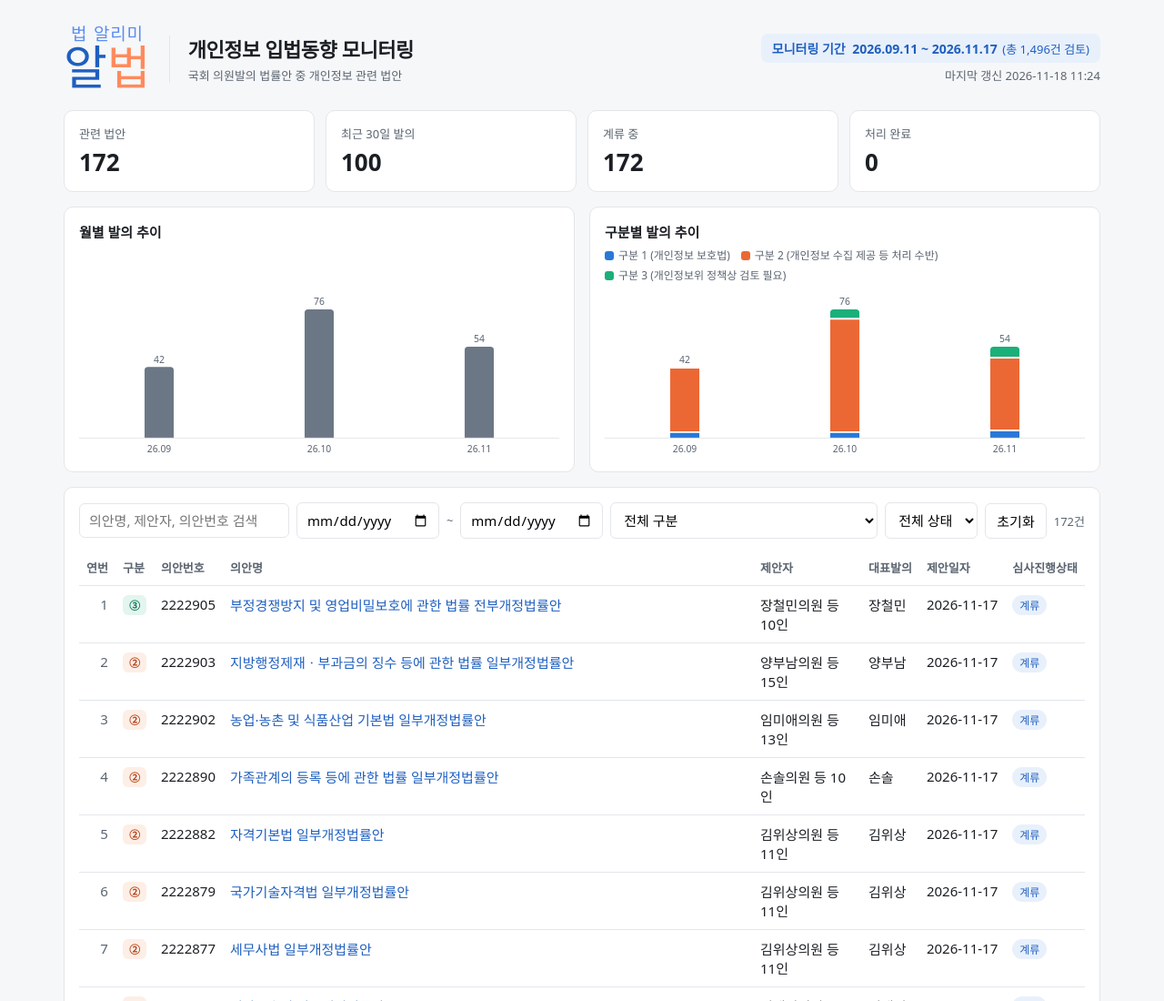
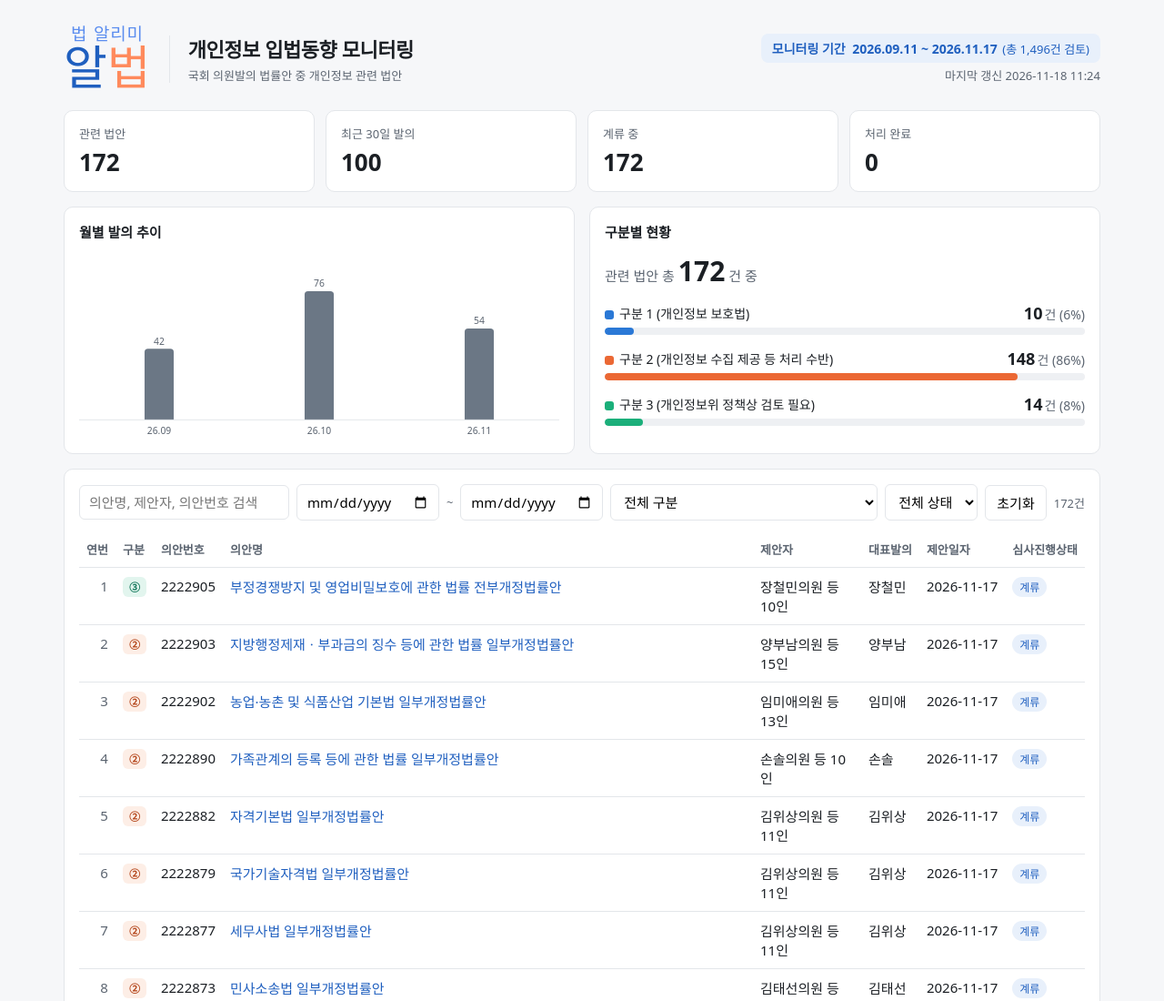
Before and after one commit to Pipc-moniter/-bill-monitor, a plain HTML site: page index.html in a window 1280 px wide. Shown: the top 1100 px of the page at 91% size. Drawn offline with Linux system fonts and the light colour scheme; a web font is replaced by a local one.

Commit message:
Add tier summary section and update chart rendering

```diff
--- a/index.html
+++ b/index.html
@@ -56,6 +56,16 @@
   #tip { position: fixed; pointer-events: none; background: #1b1f24; color: #fff; font-size: 12px; line-height: 1.6;
     padding: 8px 10px; border-radius: 8px; box-shadow: 0 4px 14px rgba(0,0,0,.18); display: none; z-index: 10; white-space: nowrap; }
   #tip i { display: inline-block; width: 8px; height: 8px; border-radius: 2px; margin-right: 6px; }
+  .tier-summary { margin-top: auto; margin-bottom: auto; }
+  .tier-summary .ts-total { font-size: 15px; color: var(--sub); margin-bottom: 14px; }
+  .tier-summary .ts-total b { font-size: 30px; color: var(--ink); margin: 0 4px; font-variant-numeric: tabular-nums; }
+  .ts-row { display: grid; grid-template-columns: 1fr auto; gap: 4px 12px; align-items: center; margin-bottom: 14px; }
+  .ts-row .name { font-size: 14px; }
+  .ts-row .name i { display: inline-block; width: 10px; height: 10px; border-radius: 3px; margin-right: 6px; vertical-align: -1px; }
+  .ts-row .num { font-size: 14px; color: var(--sub); text-align: right; font-variant-numeric: tabular-nums; }
+  .ts-row .num b { font-size: 18px; color: var(--ink); margin-right: 2px; }
+  .ts-row .track { grid-column: 1 / -1; height: 8px; background: #eef0f3; border-radius: 4px; overflow: hidden; }
+  .ts-row .fill { height: 100%; border-radius: 4px; }
   @media (max-width: 860px) { .charts { grid-template-columns: 1fr; } }
   .filters { display: flex; gap: 8px; flex-wrap: wrap; align-items: center; margin-bottom: 12px; }
   .filters input, .filters select { border: 1px solid var(--line); border-radius: 6px; padding: 8px 10px; font: inherit; background: #fff; }
@@ -122,9 +132,8 @@
       <div id="chart" class="chart"></div>
     </section>
     <section class="panel">
-      <div class="panel-head"><h2>구분별 발의 추이</h2>
-        <div class="legend" id="tierLegend"></div></div>
-      <div id="tierChart" class="chart"></div>
+      <div class="panel-head"><h2>구분별 현황</h2></div>
+      <div id="tierSummary" class="tier-summary"></div>
     </section>
   </div>
   <div id="tip"></div>
@@ -236,17 +245,14 @@ function bindTips(el, tips) {
 }
 
 function renderChart() {
-  const counts = {}, byTier = {};
+  const counts = {};
   ALL.forEach((b) => {
     const m = (b.date || "").slice(0, 7); if (!m) return;
     counts[m] = (counts[m] || 0) + 1;
-    const t = TIER_COLORS[b.tier] ? b.tier : null;
-    if (t) { byTier[m] = byTier[m] || { "1": 0, "2": 0, "3": 0 }; byTier[m][t]++; }
   });
   const months = Object.keys(counts).sort().slice(-12);
-  $("tierLegend").innerHTML = ["1", "2", "3"].map((t) => `<span><i style="background:${TIER_COLORS[t]}"></i>${TIER_NAMES[t]}</span>`).join("");
   if (!months.length) {
-    $("chart").innerHTML = $("tierChart").innerHTML = `<div class="empty">표시할 데이터가 없습니다</div>`; return;
+    $("chart").innerHTML = `<div class="empty">표시할 데이터가 없습니다</div>`; renderTierSummary(); return;
   }
   const W = 560, H = 190, padB = 22, padT = 18, plotH = H - padB - padT;
   const bw = W / months.length, barW = Math.min(bw * 0.6, 34);
@@ -268,30 +274,21 @@ function renderChart() {
   $("chart").innerHTML = svg + `<line x1="0" x2="${W}" y1="${H - padB}" y2="${H - padB}" stroke="#e3e6ea"/></svg>`;
   bindTips($("chart"), tips1);
 
-  // 오른쪽: 구분별 누적 막대 (아래부터 구분 1·2·3, 사이 2px 간격)
-  const tot = (m) => { const v = byTier[m] || {}; return (v["1"] || 0) + (v["2"] || 0) + (v["3"] || 0); };
-  const max2 = Math.max(1, ...months.map(tot));
-  let svg2 = `<svg viewBox="0 0 ${W} ${H}" role="img" aria-label="구분별 월별 발의 건수">`;
-  const tips2 = [];
-  months.forEach((m, i) => {
-    const v = byTier[m] || { "1": 0, "2": 0, "3": 0 }, x = i * bw + (bw - barW) / 2;
-    let yTop = H - padB, segs = "";
-    const present = ["1", "2", "3"].filter((t) => v[t] > 0);
-    present.forEach((t, k) => {
-      const h = Math.max(2, (plotH * v[t]) / max2) - (k > 0 ? 2 : 0);
-      const y = yTop - h - (k > 0 ? 2 : 0);
-      const isTop = k === present.length - 1;
-      segs += `<path class="seg" fill="${TIER_COLORS[t]}" d="${isTop ? roundTop(x, y, barW, h) : `M${x},${y}h${barW}v${h}h${-barW}z`}"/>`;
-      yTop = y;
-    });
-    tips2.push(`<b>${m.replace("-", "년 ")}월</b> · 합계 ${tot(m)}건<br>` +
-      ["1", "2", "3"].map((t) => `<i style="background:${TIER_COLORS[t]}"></i>${TIER_NAMES[t]} ${v[t]}건`).join("<br>"));
-    svg2 += `<g class="col" data-i="${i}"><rect class="hit" x="${i * bw}" y="0" width="${bw}" height="${H - padB}"/>${segs}
-      ${tot(m) ? `<text x="${x + barW / 2}" y="${yTop - 5}" text-anchor="middle">${tot(m)}</text>` : ""}</g>`;
-    if (i % every === 0 || i === months.length - 1) svg2 += `<text x="${x + barW / 2}" y="${H - 5}" text-anchor="middle">${label(m)}</text>`;
-  });
-  $("tierChart").innerHTML = svg2 + `<line x1="0" x2="${W}" y1="${H - padB}" y2="${H - padB}" stroke="#e3e6ea"/></svg>`;
-  bindTips($("tierChart"), tips2);
+  renderTierSummary();
+}
+
+// 오른쪽: 구분별 현황 (총 ○건 중 구분별 건수)
+function renderTierSummary() {
+  const n = { "1": 0, "2": 0, "3": 0 };
+  ALL.forEach((b) => { if (n[b.tier] !== undefined) n[b.tier]++; });
+  const total = ALL.length;
+  $("tierSummary").innerHTML = `<div class="ts-total">관련 법안 총<b>${total.toLocaleString()}</b>건 중</div>` +
+    ["1", "2", "3"].map((t) => {
+      const pct = total ? Math.round((n[t] / total) * 100) : 0;
+      return `<div class="ts-row"><div class="name"><i style="background:${TIER_COLORS[t]}"></i>${TIER_NAMES[t]}</div>
+        <div class="num"><b>${n[t].toLocaleString()}</b>건 (${pct}%)</div>
+        <div class="track"><div class="fill" style="width:${pct}%;background:${TIER_COLORS[t]}"></div></div></div>`;
+    }).join("");
 }
 
 // 위쪽 모서리만 둥근 막대
```
